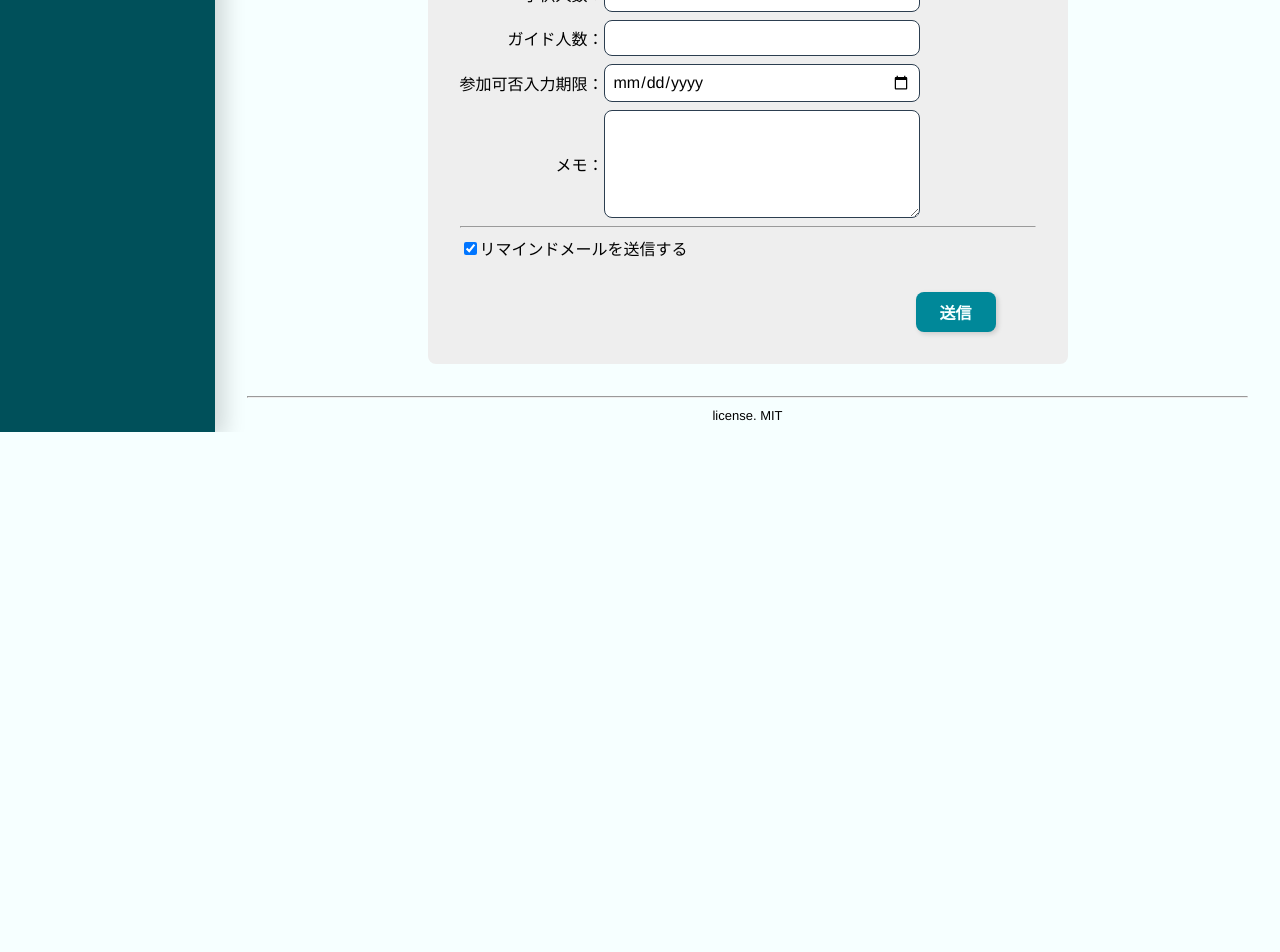
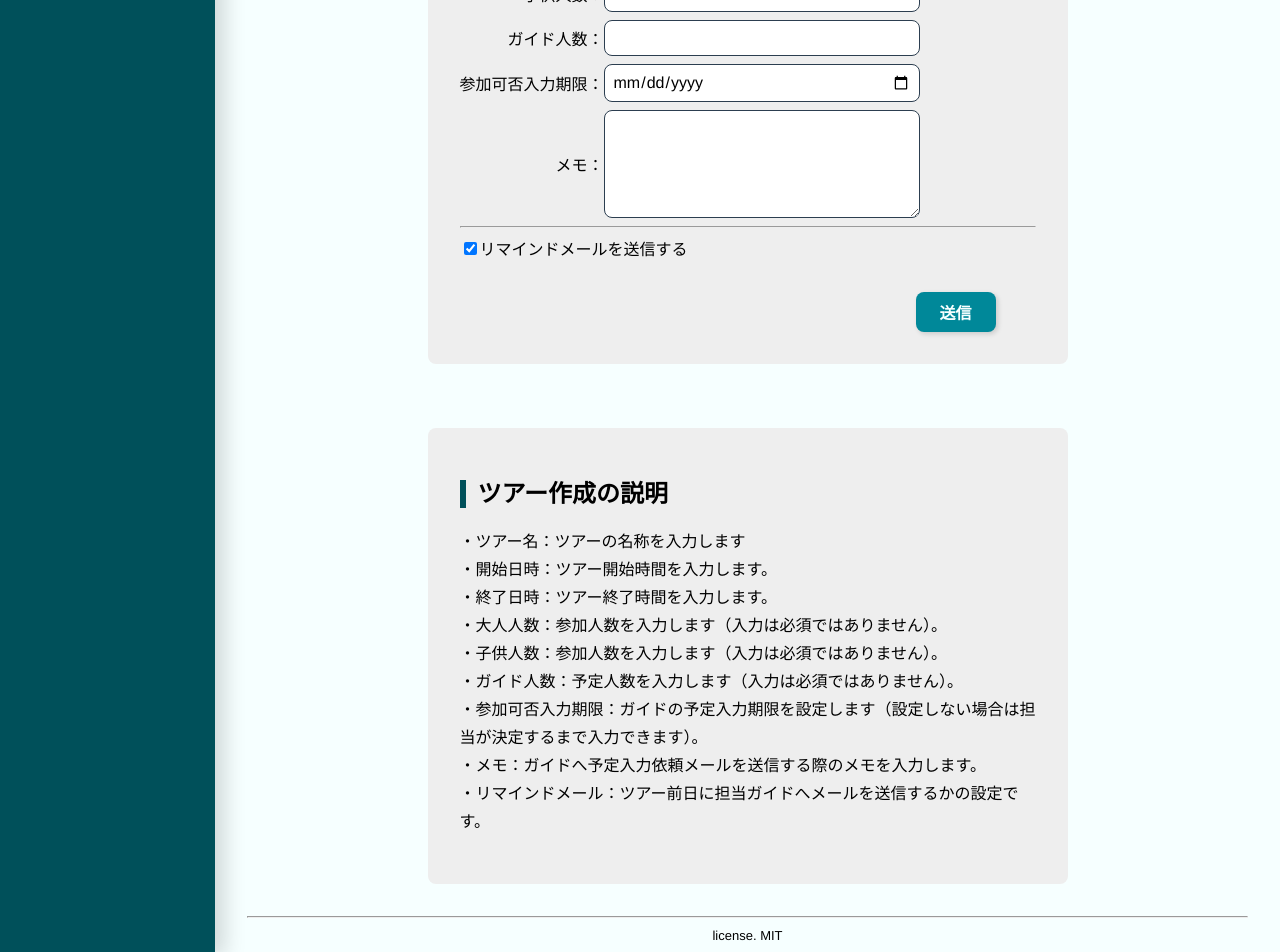
Before and after one commit to e-harp-intern/R4FY, a Vue app in the folder web/: page /tours/create in a window 1280 px wide. Shown: the part 373-1325 px from the top of the page. Before the commit the page ends 805 px from the top, so only its background shows below. Built offline with nearby package versions, Linux system fonts and the light colour scheme; no server answers.

Commit message:
#196 ツアー作成画面に仮の説明を追加

```diff
--- a/web/src/assets/css/style.css
+++ b/web/src/assets/css/style.css
@@ -45,7 +45,7 @@ p {
 }
 
 /* 基本の表示 */
-p.info {
+.info {
     margin: 2em auto 0;
     width: 100%;
     max-width: 640px;
@@ -55,7 +55,7 @@ p.info {
     border-radius: var(--default-radius);
 }
 
-p.info_red {
+.info_red {
     background-color: var(--color-red);
     color: var(--color-white)
 }
--- a/web/src/i18n/languages/ja.js
+++ b/web/src/i18n/languages/ja.js
@@ -43,6 +43,8 @@ export default {
                 create_api_error: "エラーが発生しました。日付等を確認してもう一度お試しください。",
                 alert_schedule_input_deadline: "予定入力期限が設定されていません。担当が確定するまで予定の入力をすることができますが、よろしいですか？",
                 alert_start_date: "開始日時が過去に設定されていますが、よろしいですか？",
+                title_info: "ツアー作成の説明",
+                create_info: "・ツアー名：ツアーの名称を入力します\n・開始日時：ツアー開始時間を入力します。\n・終了日時：ツアー終了時間を入力します。\n・大人人数：参加人数を入力します（入力は必須ではありません）。\n・子供人数：参加人数を入力します（入力は必須ではありません）。\n・ガイド人数：予定人数を入力します（入力は必須ではありません）。\n・参加可否入力期限：ガイドの予定入力期限を設定します（設定しない場合は担当が決定するまで入力できます）。\n・メモ：ガイドへ予定入力依頼メールを送信する際のメモを入力します。\n・リマインドメール：ツアー前日に担当ガイドへメールを送信するかの設定です。",
             },
             delete: {
                 title: "ツアー取り消し",
--- a/web/src/views/tours/CreateTourView.vue
+++ b/web/src/views/tours/CreateTourView.vue
@@ -1,6 +1,7 @@
 <template>
   <div id="create-account-page">
     <h1>{{ $t("pages.tours.create.title") }}</h1>
+    <div id="page-frame">
       <div class="form-frame">
         <form @submit.prevent="create" class="form-main">
           <div class="form-tabel">
@@ -58,6 +59,13 @@
             </button>
           </div>
         </form>
+      </div>
+
+      <!-- 説明 -->
+      <div class="info" id="create-info-frame">
+        <h2>{{ $t("pages.tours.create.title_info") }}</h2>
+        <p>{{ $t("pages.tours.create.create_info") }}</p>
+      </div>
     </div>
   </div>
 </template>
@@ -154,6 +162,13 @@ export default {
 </script>
 
 <style lang="scss" scoped>
+#page-frame {
+  display: flex;
+  flex-wrap: wrap;
+  align-items: flex-start;
+  gap: 2em;
+}
+
 .create-account-page {
   max-width: 100%;
   position: relative;
@@ -168,8 +183,8 @@ export default {
 
 .form-frame {
   margin: 0 auto;
-  width: 100%;
-  max-width: 640px;
+  width: 640px;
+  max-width: 100%;
   background-color: var(--color-light-gray);
   box-sizing: border-box;
   border-radius: 0.5em;
@@ -199,4 +214,10 @@ export default {
   justify-content: right;
   align-items: center;
 }
+
+#create-info-frame {
+  padding: 2em;
+  box-sizing: border-box;
+  line-height: 1.75em;
+}
 </style>
```
Lines whose indentation alone changed are shown as unchanged.
